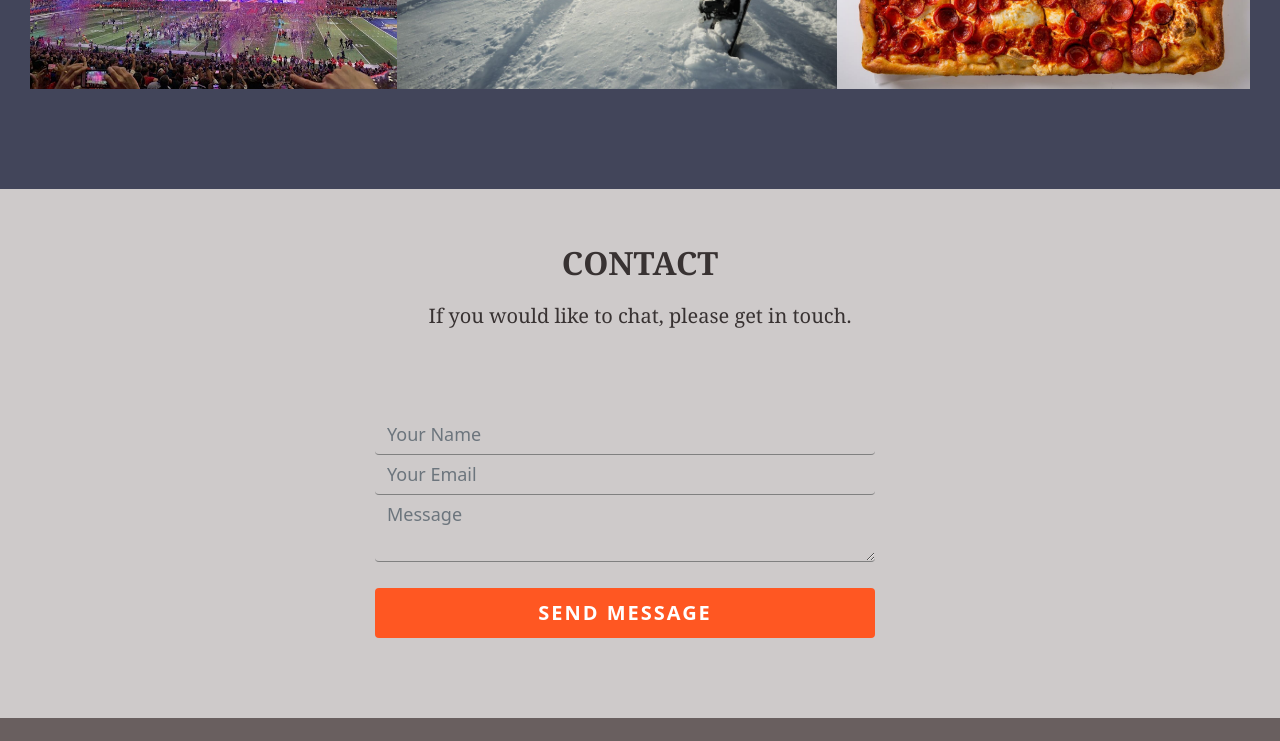
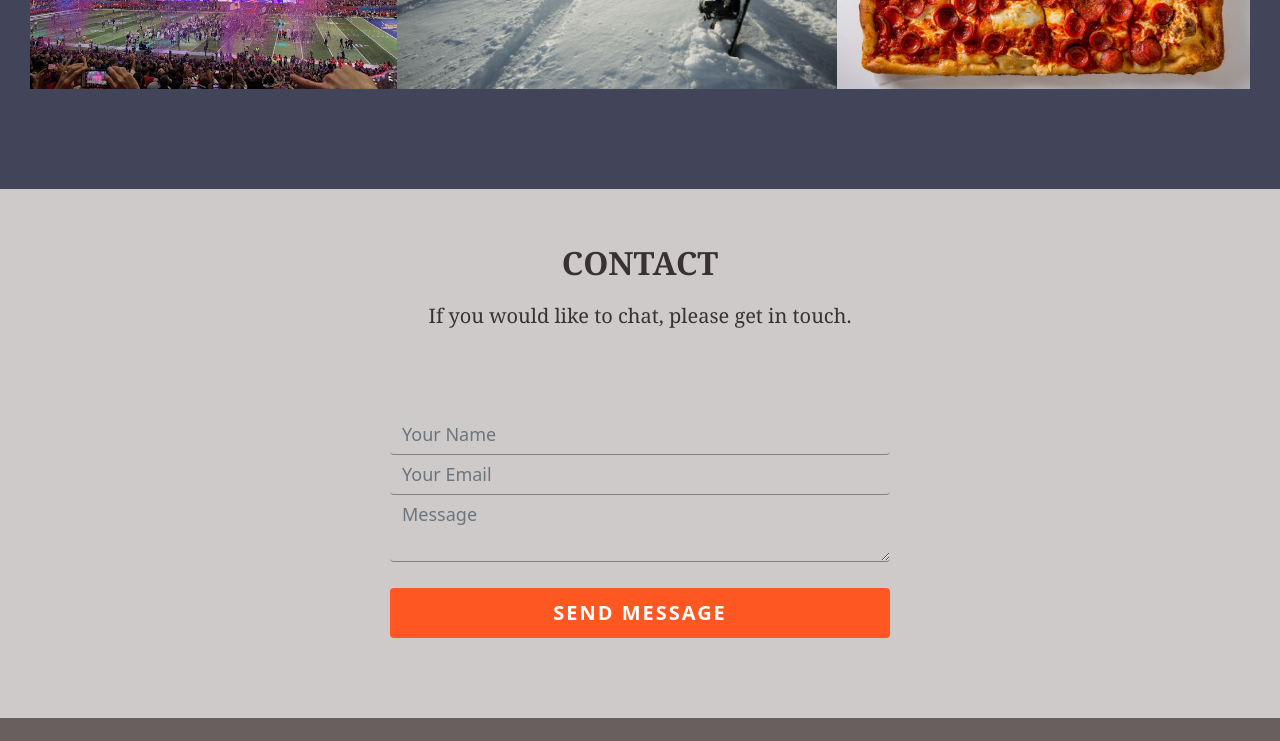
Before and after one commit to jacobson-ben/personal-website, a plain HTML site: page index.html in a window 1280 px wide. Shown: the part 1977-2718 px from the top of the page. Drawn offline with nearby package versions, Linux system fonts and the light colour scheme.

Commit message:
Update style.css

```diff
--- a/CSS/style.css
+++ b/CSS/style.css
@@ -252,7 +252,7 @@ hr {
 .contact-form-group {
     display: flex;
     flex-wrap: wrap;
-    padding: 0px 30px 80px 0px;
+    padding: 0px 30px 80px 30px;
     background-color: rgb(206, 202, 202);
     text-align: center;
     display: block;
```
